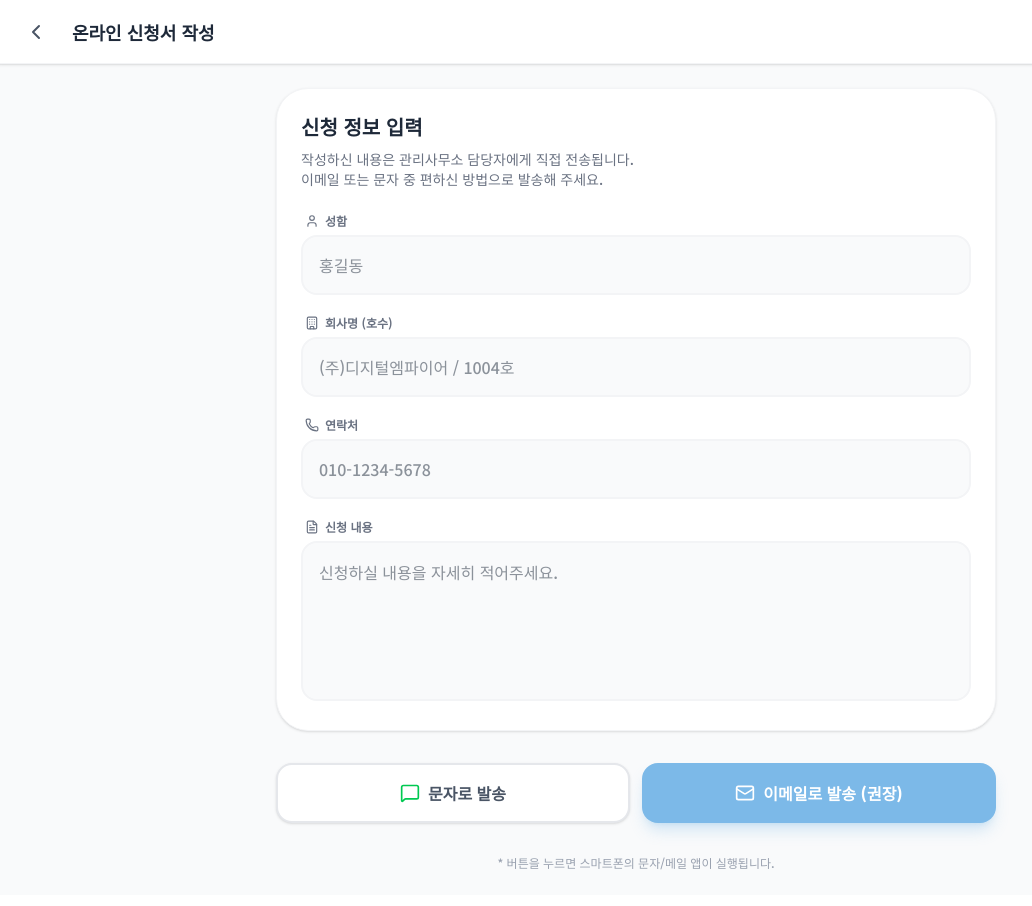
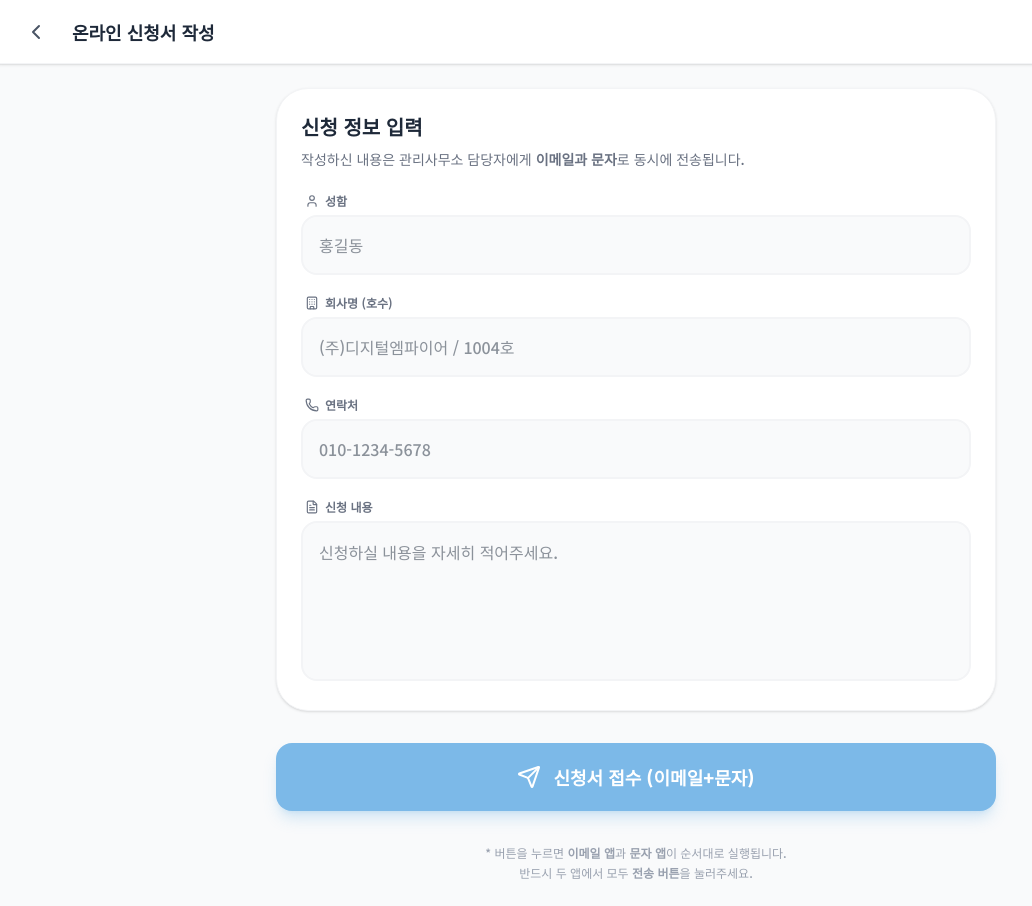
Before and after one commit to maibauntourph-collab/digital-empire-2-managing-system, a Next.js app: page /digital-empire-2-managing-system/apply in a window 1280 px wide. Shown: the whole page, without its empty margins (4-1036 px from the left). Built offline with nearby package versions, Linux system fonts and the light colour scheme.

Commit message:
feat(ui): Merge apply buttons and enable simultaneous send

```diff
--- a/app/apply/page.tsx
+++ b/app/apply/page.tsx
@@ -44,31 +44,28 @@ ${formData.content}
     `.trim();
     };
 
-    const handleEmailSubmit = () => {
+    const handleSubmit = () => {
         if (!formData.name || !formData.company || !formData.phone || !formData.content) {
             alert("모든 항목을 입력해 주세요.");
             return;
         }
 
         const subject = `[신청서] ${formData.company} - ${formData.name}`;
-        const body = encodeURIComponent(getMessageBody());
+        const bodyHeader = `[디지털엠파이어 II 민원/신청서]\n\n1. 회사명: ${formData.company}\n2. 성함: ${formData.name}\n3. 연락처: ${formData.phone}\n\n4. 신청 내용:\n${formData.content}`;
+        const body = encodeURIComponent(bodyHeader.trim());
+
+        // 1. Send Email (Priority)
         window.location.href = `mailto:${MANAGER_EMAIL}?subject=${encodeURIComponent(subject)}&body=${body}`;
-    };
 
-    const handleSmsSubmit = () => {
-        if (!formData.name || !formData.company || !formData.phone || !formData.content) {
-            alert("모든 항목을 입력해 주세요.");
-            return;
-        }
-
-        const body = encodeURIComponent(getMessageBody());
-        // Use sms: scheme. Note: behavior varies by OS (iOS vs Android separator & body param)
-        // Common fallback is usually &body= or ?body=
+        // 2. Send SMS (Delayed trigger to attempt both)
+        setTimeout(() => {
             const userAgent = navigator.userAgent || navigator.vendor || (window as any).opera;
             const isIOS = /iPad|iPhone|iPod/.test(userAgent) && !(window as any).MSStream;
-
             const separator = isIOS ? "&" : "?";
             window.location.href = `sms:${MANAGER_PHONE}${separator}body=${body}`;
+        }, 1500);
+
+        alert("이메일 앱이 열립니다.\n잠시 후 문자 앱도 열리면 '전송' 버튼을 눌러주세요.");
     };
 
     return (
@@ -86,8 +83,7 @@ ${formData.content}
                 <div className="bg-white p-6 rounded-[2rem] shadow-sm border border-gray-100">
                     <h2 className="text-xl font-black text-gray-800 mb-2">신청 정보 입력</h2>
                     <p className="text-sm text-gray-500 mb-6 font-medium">
-                        작성하신 내용은 관리사무소 담당자에게 직접 전송됩니다.<br />
-                        이메일 또는 문자 중 편하신 방법으로 발송해 주세요.
+                        작성하신 내용은 관리사무소 담당자에게 <strong>이메일과 문자</strong>로 동시에 전송됩니다.
                     </p>
 
                     <div className="space-y-5">
@@ -152,27 +148,18 @@ ${formData.content}
                     </div>
                 </div>
 
-                {/* Action Buttons */}
-                <div className="grid grid-cols-1 sm:grid-cols-2 gap-3">
+                {/* Action Button */}
                 <button
-                        onClick={handleSmsSubmit}
-                        className="p-4 bg-white border-2 border-gray-200 rounded-2xl text-gray-600 font-black hover:border-gray-400 hover:text-gray-800 transition-all active:scale-[0.98] flex items-center justify-center gap-2 shadow-sm"
+                    onClick={handleSubmit}
+                    className="w-full p-5 bg-royal-blue text-white rounded-2xl font-black text-lg shadow-lg shadow-royal-blue/30 hover:bg-[#5A9BD5] transition-all active:scale-[0.98] flex items-center justify-center gap-3"
                 >
-                        <MessageSquare className="w-5 h-5 text-green-500" />
-                        문자로 발송
+                    <Send className="w-6 h-6" />
+                    신청서 접수 (이메일+문자)
                 </button>
 
-                    <button
-                        onClick={handleEmailSubmit}
-                        className="p-4 bg-royal-blue text-white rounded-2xl font-black shadow-lg shadow-royal-blue/30 hover:bg-[#5A9BD5] transition-all active:scale-[0.98] flex items-center justify-center gap-2"
-                    >
-                        <Mail className="w-5 h-5" />
-                        이메일로 발송 (권장)
-                    </button>
-                </div>
-
-                <p className="text-center text-xs text-gray-400 font-medium">
-                    * 버튼을 누르면 스마트폰의 문자/메일 앱이 실행됩니다.
+                <p className="text-center text-xs text-gray-400 font-medium leading-relaxed">
+                    * 버튼을 누르면 <strong>이메일 앱</strong>과 <strong>문자 앱</strong>이 순서대로 실행됩니다.<br />
+                    반드시 두 앱에서 모두 <strong>전송 버튼</strong>을 눌러주세요.
                 </p>
 
             </div>
```
Lines whose indentation alone changed are shown as unchanged.
